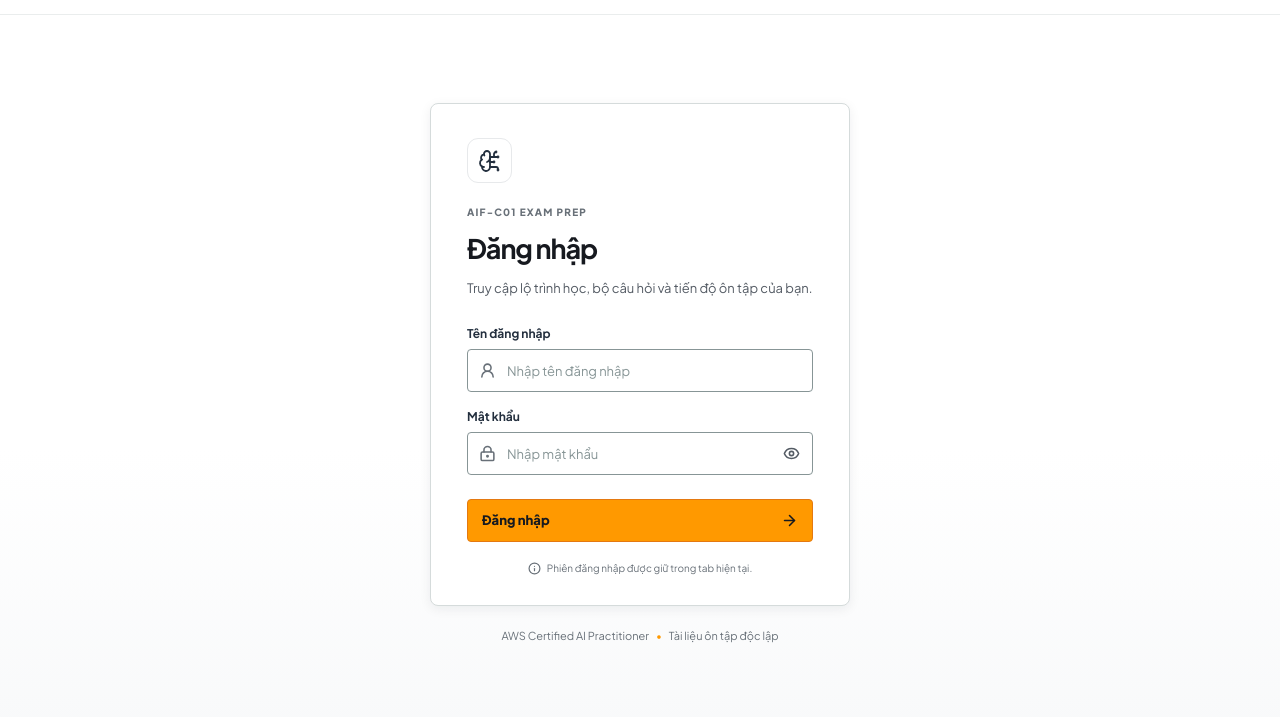
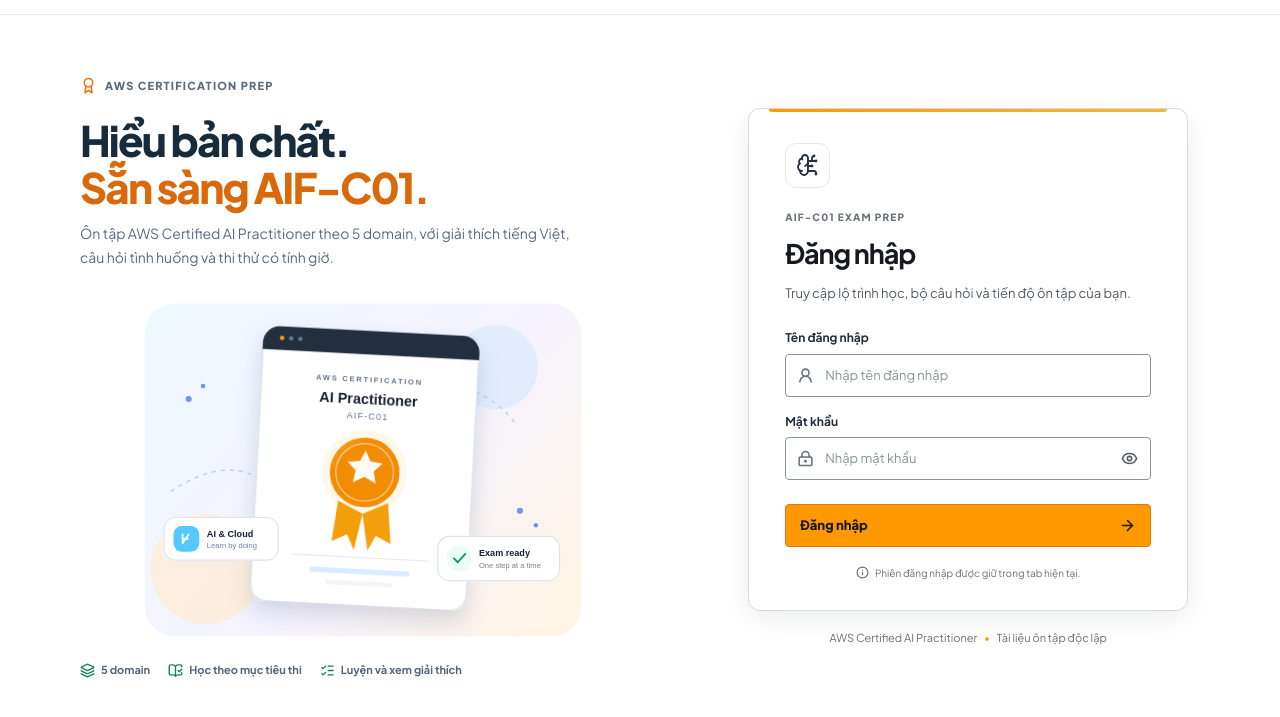
Before and after one commit to thufuture/aws-aif, a plain HTML site: page index.html in a window 1280 px wide. Shown: the part 61-778 px from the top of the page. Drawn offline with nearby package versions, Linux system fonts and the light colour scheme.

Commit message:
Add certificate artwork and split layout to sign-in

```diff
--- a/css/style.css
+++ b/css/style.css
@@ -3493,8 +3493,21 @@
 .auth-brand small { display: block; margin-top: 3px; color: #687078; font-size: 9px; font-weight: 800; letter-spacing: .13em; }
 .auth-header-note { display: inline-flex; align-items: center; gap: 8px; color: #545b64; font-size: 12px; }
 .auth-header-note svg { width: 17px; height: 17px; color: #16804a; }
-.auth-main { flex: 1; display: flex; flex-direction: column; align-items: center; justify-content: center; padding: 28px 18px 34px; background: linear-gradient(180deg, #fff 0%, #fff 60%, #f8f9fa 100%); }
-.auth-card { width: min(100%, 420px); padding: 34px 36px 29px; border: 1px solid #d5dbdb; border-radius: 8px; background: #fff; box-shadow: 0 3px 12px rgba(15, 23, 42, .07); }
+.auth-main { flex: 1; display: grid; place-items: center; overflow-y: auto; padding: clamp(24px, 4vw, 54px) 24px; background: #fff; }
+.auth-shell { width: min(100%, 1120px); display: grid; grid-template-columns: minmax(0, 1.1fr) minmax(390px, .9fr); align-items: center; gap: clamp(38px, 7vw, 92px); margin: auto; }
+.auth-promo { min-width: 0; }
+.auth-promo-kicker { display: inline-flex; align-items: center; gap: 8px; color: #596a7c; font-size: 11px; font-weight: 800; letter-spacing: .11em; }
+.auth-promo-kicker svg { width: 17px; height: 17px; color: #e47911; }
+.auth-promo h2 { margin: 15px 0 10px; color: #172b3b; font-size: clamp(29px, 3.4vw, 42px); font-weight: 800; line-height: 1.13; letter-spacing: -.045em; }
+.auth-promo h2 span { color: #d9690b; }
+.auth-promo > p { max-width: 510px; color: #586b7f; font-size: 14px; line-height: 1.75; }
+.auth-certificate-art { display: block; width: min(100%, 470px); height: auto; margin: 20px auto 8px; }
+.auth-promo-points { display: flex; flex-wrap: wrap; gap: 10px 18px; color: #536579; font-size: 11px; font-weight: 700; }
+.auth-promo-points span { display: inline-flex; align-items: center; gap: 6px; }
+.auth-promo-points svg { width: 15px; height: 15px; color: #13805d; }
+.auth-login-column { width: 100%; }
+.auth-card { position: relative; width: 100%; max-width: 440px; margin: 0 auto; padding: 34px 36px 29px; border: 1px solid #d5dbdb; border-radius: 12px; background: #fff; box-shadow: 0 8px 28px rgba(15, 23, 42, .08); }
+.auth-card::before { position: absolute; content: ""; inset: 0 20px auto; height: 3px; border-radius: 0 0 4px 4px; background: linear-gradient(90deg, #ff9900, #f4b642); }
 .auth-logo { display: grid; place-items: center; width: 45px; height: 45px; margin-bottom: 21px; border: 1px solid #e7e9eb; border-radius: 11px; background: #fff; color: #232f3e; }
 .auth-logo svg { width: 24px; height: 24px; stroke-width: 1.8; }
 .auth-kicker { margin: 0 0 7px; color: #687078; font-size: 10px; font-weight: 800; letter-spacing: .12em; }
@@ -3516,6 +3529,7 @@
 .auth-submit svg { width: 17px; height: 17px; }
 .auth-session-note { display: flex; align-items: center; justify-content: center; gap: 6px; margin: 18px 0 0; color: #687078; font-size: 10px; }
 .auth-session-note svg { width: 13px; height: 13px; }
-.auth-footer { margin: 21px 0 0; color: #687078; font-size: 11px; text-align: center; }
+.auth-footer { margin: 18px 0 0; color: #687078; font-size: 11px; text-align: center; }
 .auth-footer span { padding: 0 5px; color: #ff9900; }
-@media (max-width: 480px) { .auth-header { height: 64px; flex-basis: 64px; padding: 0 16px; } .auth-header-note { font-size: 0; } .auth-header-note svg { width: 20px; height: 20px; } .auth-main { padding: 22px 14px; } .auth-card { padding: 28px 23px 24px; } }
+@media (max-width: 860px) { .auth-shell { max-width: 540px; grid-template-columns: 1fr; gap: 18px; } .auth-promo { text-align: center; } .auth-promo > p { margin: 0 auto; } .auth-certificate-art { width: min(100%, 320px); max-height: 230px; object-fit: contain; margin: 8px auto 0; } .auth-promo-points { justify-content: center; } }
+@media (max-width: 520px) { .auth-header { height: 64px; flex-basis: 64px; padding: 0 16px; } .auth-header-note { font-size: 0; } .auth-header-note svg { width: 20px; height: 20px; } .auth-main { padding: 20px 14px; place-items: start center; } .auth-shell { gap: 14px; } .auth-promo h2 { margin-top: 8px; font-size: 27px; } .auth-promo > p { font-size: 12px; } .auth-certificate-art { width: min(100%, 230px); max-height: 155px; } .auth-promo-points { gap: 7px 12px; font-size: 10px; } .auth-card { padding: 28px 23px 24px; } }
--- a/index.html
+++ b/index.html
@@ -16,7 +16,7 @@
   <script src="https://unpkg.com/lucide@latest"></script>
 
   <!-- Master Stylesheet -->
-  <link rel="stylesheet" href="css/style.css?v=20261020-white-layout-2">
+  <link rel="stylesheet" href="css/style.css?v=20261020-login-refresh">
 </head>
 <body class="auth-locked">
   <main class="auth-gate" id="login-gate" aria-labelledby="login-title">
@@ -29,6 +29,19 @@
     </header>
 
     <section class="auth-main">
+      <div class="auth-shell">
+        <section class="auth-promo" aria-label="Giới thiệu khóa ôn thi AIF-C01">
+          <span class="auth-promo-kicker"><i data-lucide="award"></i> AWS CERTIFICATION PREP</span>
+          <h2>Hiểu bản chất.<br><span>Sẵn sàng AIF-C01.</span></h2>
+          <p>Ôn tập AWS Certified AI Practitioner theo 5 domain, với giải thích tiếng Việt, câu hỏi tình huống và thi thử có tính giờ.</p>
+          <img class="auth-certificate-art" src="assets/aif-cert-hero.svg?v=20261020-white-layout-2" alt="Minh họa chứng chỉ AWS Certified AI Practitioner và các chủ đề trí tuệ nhân tạo" width="620" height="480">
+          <div class="auth-promo-points">
+            <span><i data-lucide="layers-3"></i> 5 domain</span>
+            <span><i data-lucide="book-open-check"></i> Học theo mục tiêu thi</span>
+            <span><i data-lucide="list-checks"></i> Luyện và xem giải thích</span>
+          </div>
+        </section>
+        <div class="auth-login-column">
           <form id="auth-form" class="auth-card">
             <div class="auth-logo"><i data-lucide="brain-circuit"></i></div>
             <p class="auth-kicker">AIF-C01 EXAM PREP</p>
@@ -46,6 +59,8 @@
             <p class="auth-session-note"><i data-lucide="info"></i> Phiên đăng nhập được giữ trong tab hiện tại.</p>
           </form>
           <p class="auth-footer">AWS Certified AI Practitioner <span>•</span> Tài liệu ôn tập độc lập</p>
+        </div>
+      </div>
     </section>
   </main>
   <!-- Ambient Glow Effects -->
```
Lines whose indentation alone changed are shown as unchanged.
